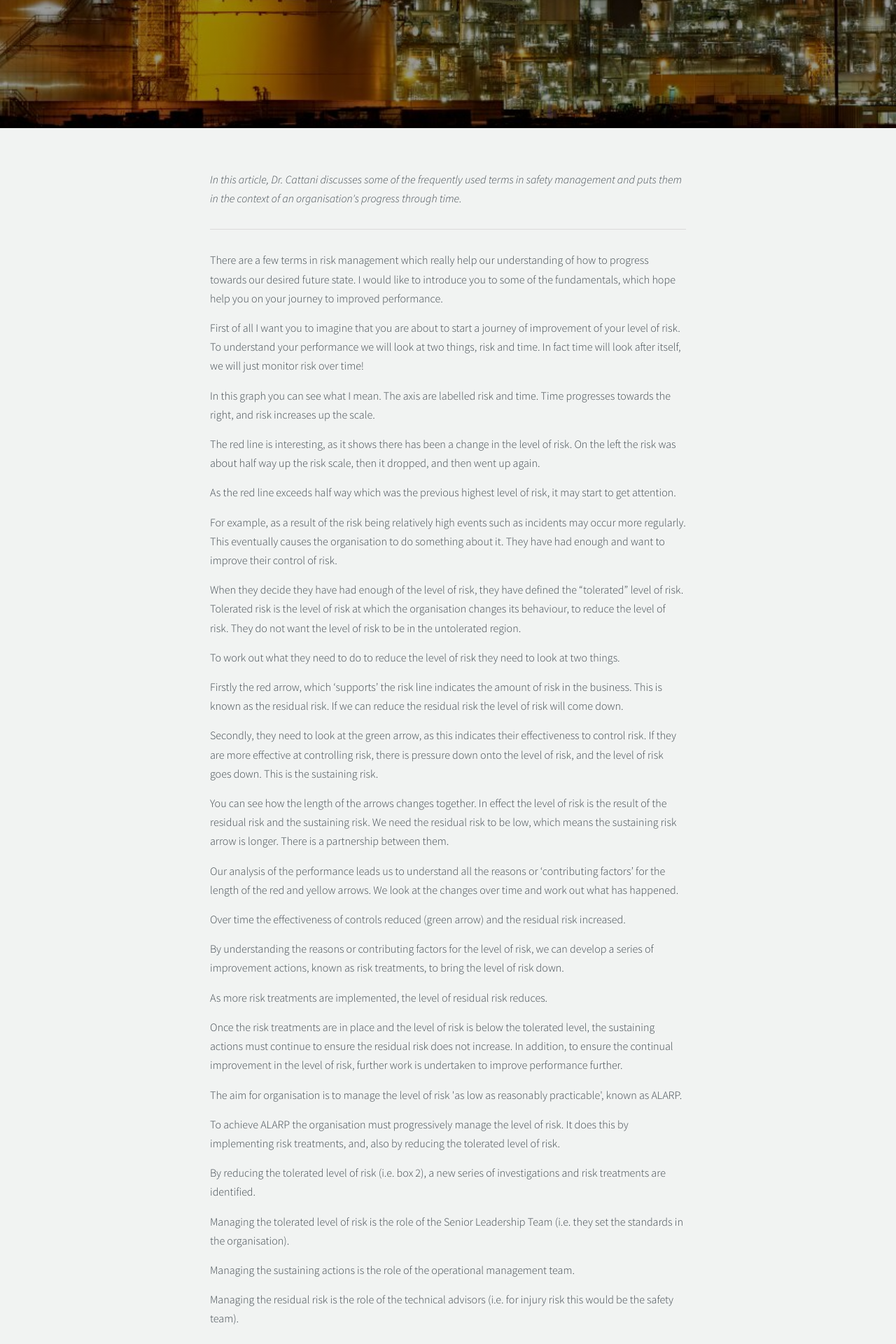
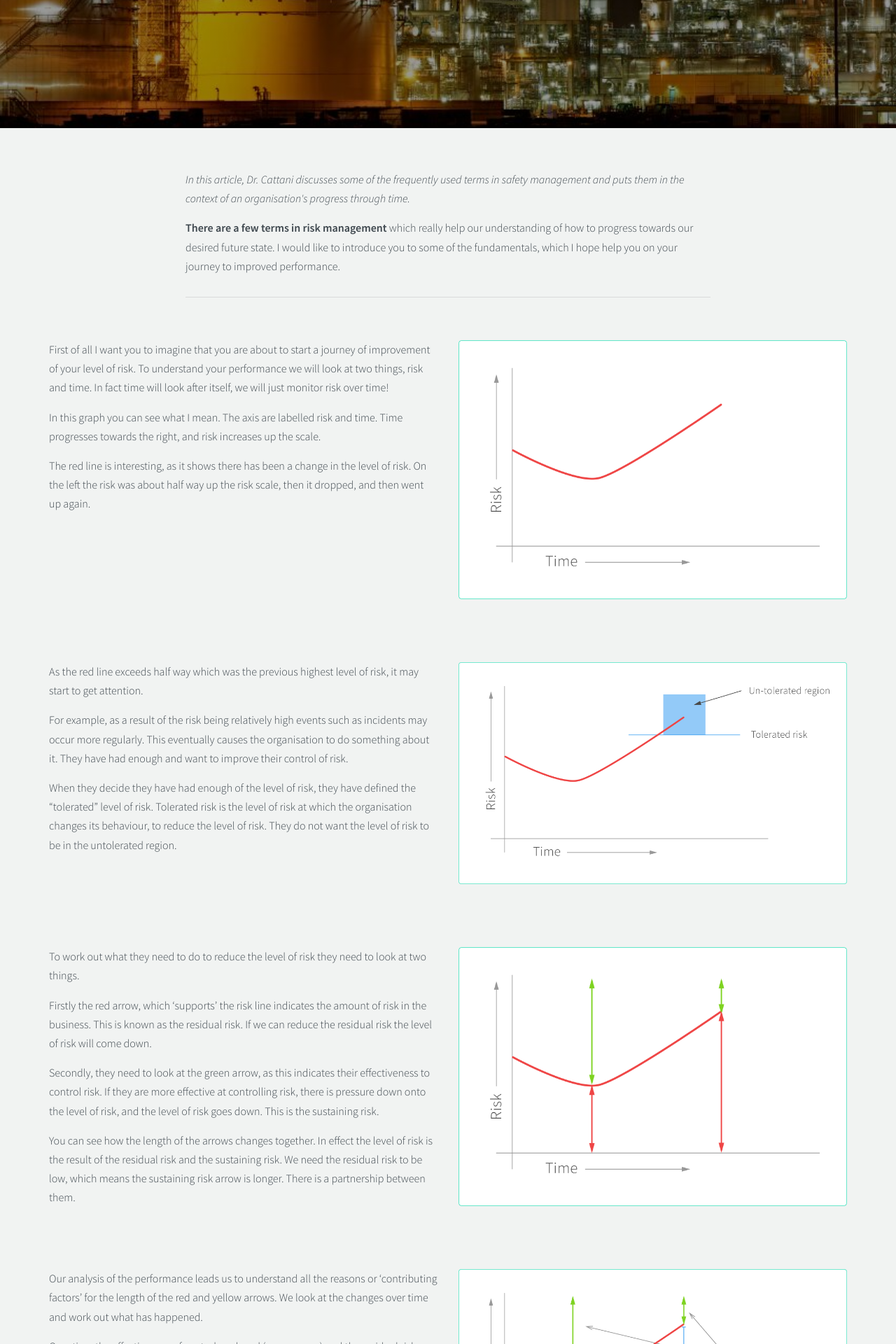
Before and after one commit to journeyprogram/journeyprogram.github.io, a Jekyll site: the page built from _posts/2016-04-18-glossary.html, in a window 1280 px wide. Shown: the part 483-2403 px from the top of the page at 70% size. Built offline with Jekyll 4.4.1, drawn with Linux system fonts in a browser that asks for light colours; nearby versions of some CDN libraries; some of the changed text lies outside the part shown.

Commit message:
Fixes here, polish there. Elbow grease.

```diff
--- a/_layouts/htmlpage.html
+++ b/_layouts/htmlpage.html
@@ -8,6 +8,8 @@
     {% include header.html %}
 
     {{ content }}
+
+    {% include bottomcta.html %}
 
     {% include footer.html %}
 
--- a/_layouts/post.html
+++ b/_layouts/post.html
@@ -25,3 +25,5 @@ layout: default
   </div>
 
 </article>
+
+{% include bottomcta.html %}
--- a/_posts/2016-04-18-glossary.html
+++ b/_posts/2016-04-18-glossary.html
@@ -16,57 +16,105 @@ description: Breaking down some of the industry's most used terms into consisten
   </div>
 </section>
 
-<div class="wrapper pad-me-double">
+<div class="container glossary-content pad-me-double">
 
+  <div class="row">
+    <div class="col-md-8 col-md-offset-2">
       <p><em>In this article, Dr. Cattani discusses some of the frequently used terms in safety management and puts them in the context of an organisation's progress through time.</em></p>
+      <p><strong>There are a few terms in risk management</strong> which really help our understanding of how to progress towards our desired future state. I would like to introduce you to some of the fundamentals, which I hope help you on your journey to improved performance.
+      <hr />
+    </div>
+  </div>
 
-  <hr />
+  <div class="row">
+    <div class="col-sm-12">
 
-  <p>There are a few terms in risk management which really help our understanding of how to progress towards our desired future state. I would like to introduce you to some of the fundamentals, which  hope help you on your journey to improved performance.
+    </div>
+  </div>
 
-  <div>
+  <div class="row pad-me" id="glossaryContent">
+    <div class="col-md-6">
       <p>First of all I want you to imagine that you are about to start a journey of improvement of your level of risk.  To understand your performance we will look at two things, risk and time. In fact time will look after itself, we will just monitor risk over time!</p>
       <p>In this graph you can see what I mean.  The axis are labelled risk and time.  Time progresses towards the right, and risk increases up the scale.</p>
       <p>The red line is interesting, as it shows there has been a change in the level of risk.  On the left the risk was about half way up the risk scale, then it dropped, and then went up again.</p>
     </div>
+    <div class="col-md-6">
+      <img src="/img/graph1.png" alt="Graph of increasing risk over time."/>
+    </div>
+  </div>
 
-  <div>
+  <div class="row pad-me">
+    <div class="col-md-6">
       <p>As the red line exceeds half way which was the previous highest level of risk, it may start to get attention.</p>
       <p>For example, as a result of the risk being relatively high events such as incidents may occur more regularly.  This eventually causes the organisation to do something about it. They have had enough and want to improve their control of risk.</p>
       <p>When they decide they have had enough of the level of risk, they have defined the “tolerated” level of risk.  Tolerated risk is the level of risk at which the organisation changes its behaviour, to reduce the level of risk.  They do not want the level of risk to be in the untolerated region.</p>
     </div>
+    <div class="col-md-6">
+      <img src="/img/graph2.png" alt="Intolerable level of risk."/>
+    </div>
+  </div>
 
-  <div>
+  <div class="row pad-me">
+    <div class="col-md-6">
       <p>To work out what they need to do to reduce the level of risk they need to look at two things.</p>
-    <p>Firstly the red arrow, which ‘supports’  the risk line indicates the amount of risk in the business.  This is known as the residual risk.  If we can reduce the residual risk the level of risk will come down.</p>
+      <p>Firstly the red arrow, which ‘supports’ the risk line indicates the amount of risk in the business.  This is known as the residual risk.  If we can reduce the residual risk the level of risk will come down.</p>
       <p>Secondly, they need to look at the green arrow, as this indicates their effectiveness to control risk.  If they are more effective at controlling risk, there is pressure down onto the level of risk, and the level of risk goes down.  This is the sustaining risk.</p>
       <p>You can see how the length of the arrows changes together.  In effect the level of risk is the result of the residual risk and the sustaining risk.  We need the residual risk to be low, which means the sustaining risk arrow is longer.  There is a partnership between them.</p>
     </div>
+    <div class="col-md-6">
+      <img src="/img/graph3.png" alt="Controlling level of risk."/>
+    </div>
+  </div>
 
-  <div>
+  <div class="row pad-me">
+    <div class="col-md-6">
       <p>Our analysis of the performance leads us to understand all the reasons or ‘contributing factors’ for the length of the red and yellow arrows.  We look at the changes over time and work out what has happened.</p>
       <p>Over time the effectiveness of controls reduced (green arrow) and the residual risk increased.</p>
     </div>
+    <div class="col-md-6">
+      <img src="/img/graph4.png" alt="Controlling level of risk."/>
+    </div>
+  </div>
 
-  <div>
+  <div class="row pad-me">
+    <div class="col-md-6">
       <p>By understanding the reasons or contributing factors for the level of risk, we can develop a series of improvement actions, known as risk treatments, to bring the level of risk down.</p>
       <p>As more risk treatments are implemented, the level of residual risk reduces.</p>
     </div>
+    <div class="col-md-6">
+      <img src="/img/graph5.png" alt="Reducing level of risk."/>
+    </div>
+  </div>
 
-  <div>
+  <div class="row pad-me">
+    <div class="col-md-6">
       <p>Once the risk treatments are in place and the level of risk is below the tolerated level, the sustaining actions must continue to ensure the residual risk does not increase.  In addition, to ensure the continual improvement in the level of risk, further work is undertaken to improve performance further.</p>
     </div>
+    <div class="col-md-6">
+      <img src="/img/graph6.png" alt="Sustaining and improving level of risk."/>
+    </div>
+  </div>
 
-  <div>
+  <div class="row pad-me">
+    <div class="col-md-6">
       <p>The aim for organisation is to manage the level of risk 'as low as reasonably practicable', known as ALARP.</p>
     </div>
+    <div class="col-md-6">
+      <img src="/img/graph7.png" alt="As low as reasonably practicable."/>
+    </div>
+  </div>
 
-  <div>
+  <div class="row pad-me">
+    <div class="col-md-6">
       <p>To achieve ALARP the organisation must progressively manage the level of risk. It does this by implementing risk treatments, and, also by reducing the tolerated level of risk.</p>
       <p>By reducing the tolerated level of risk (i.e. box 2), a new series of investigations and risk treatments are identified.</p>
       <p>Managing the tolerated level of risk is the role of the Senior Leadership Team (i.e. they set the standards in the organisation).</p>
       <p>Managing the sustaining actions is the role of the operational management team.</p>
       <p>Managing the residual risk is the role of the technical advisors (i.e. for injury risk this would be the safety team).</p>
     </div>
+    <div class="col-md-6">
+      <img src="/img/graph8.png" alt="ALARP Two."/>
+    </div>
+  </div>
 
 </div>
--- a/_sass/_jp.scss
+++ b/_sass/_jp.scss
@@ -341,7 +341,6 @@ iframe {
       }
     }
   }
-
 }
 // ============================
 //      Org profiles
--- a/_sass/_media.scss
+++ b/_sass/_media.scss
@@ -113,3 +113,11 @@
     display: block;
   }
 }
+
+@media screen and (min-width: 992px) {
+  .glossary-content {
+    img {
+      margin-top: 0;
+    }
+  }
+}
--- a/index.html
+++ b/index.html
@@ -21,7 +21,7 @@ bodyid: home
   <ul class="list-inline">
     <li><span class="label label-jp">NEWS</span></li>
     <li>A guide to safety management terminology.</li>
-    <li><a href="news/glossary-and-terminology/">Read more &nbsp; <i class="fa fa-arrow-right"></i></a></li>
+    <li><a href="/news/glossary-and-terminology">Read more &nbsp; <i class="fa fa-arrow-right"></i></a></li>
   </ul>
 </div>
 
```
Also changed, not shown: img/graph1.png (added), img/graph2.png (added), img/graph3.png (added), img/graph4.png (added), img/graph5.png (added), img/graph6.png (added), img/graph7.png (added), img/graph8.png (added), 1 other file. Lines whose indentation alone changed are shown as unchanged.
